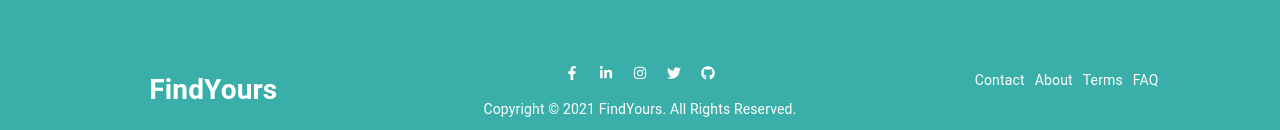
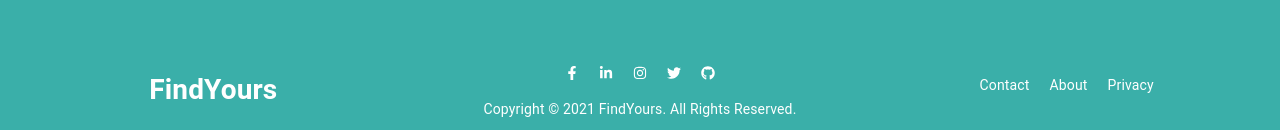
Before and after one commit to ZhinAbubakr/find_yours, a React (Create React App) app: page / in a window 1280 px wide. Shown: the part 1903-2033 px from the top of the page. Built offline with nearby package versions, Linux system fonts and the light colour scheme.

Commit message:
Fix: remove extra footer items

```diff
--- a/src/components/Footer/Footer.jsx
+++ b/src/components/Footer/Footer.jsx
@@ -47,10 +47,7 @@ const Footer = () => {
               <a href="#"></a>About
             </li>
             <li>
-              <a href="#"></a>Terms
-            </li>
-            <li>
-              <a href="#"></a>FAQ
+              <a href="#"></a>Privacy
             </li>
           </ul>
         </Grid>
--- a/src/components/Footer/footer.css
+++ b/src/components/Footer/footer.css
@@ -21,7 +21,7 @@ footer .links {
 }
 
 footer .links li {
-  margin: 5px;
+  margin: 10px;
 }
 
 .logo {
```
